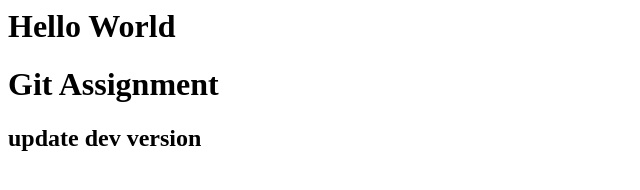
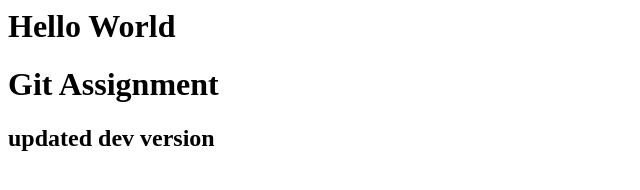
Before and after one commit to tharumilas110-eng/lab-assignment, a plain HTML site: page index.html in a window 1280 px wide. Shown: the full height of the page, 0-640 px from the left. Drawn offline with Linux system fonts and the light colour scheme.

Commit message:
Update index.html

```diff
--- a/index.html
+++ b/index.html
@@ -1,3 +1,3 @@
 <h1>Hello World</h1>
 <h1>Git Assignment</h1>
-<h2>update dev version</h2>
+<h2>updated dev version</h2>
```
